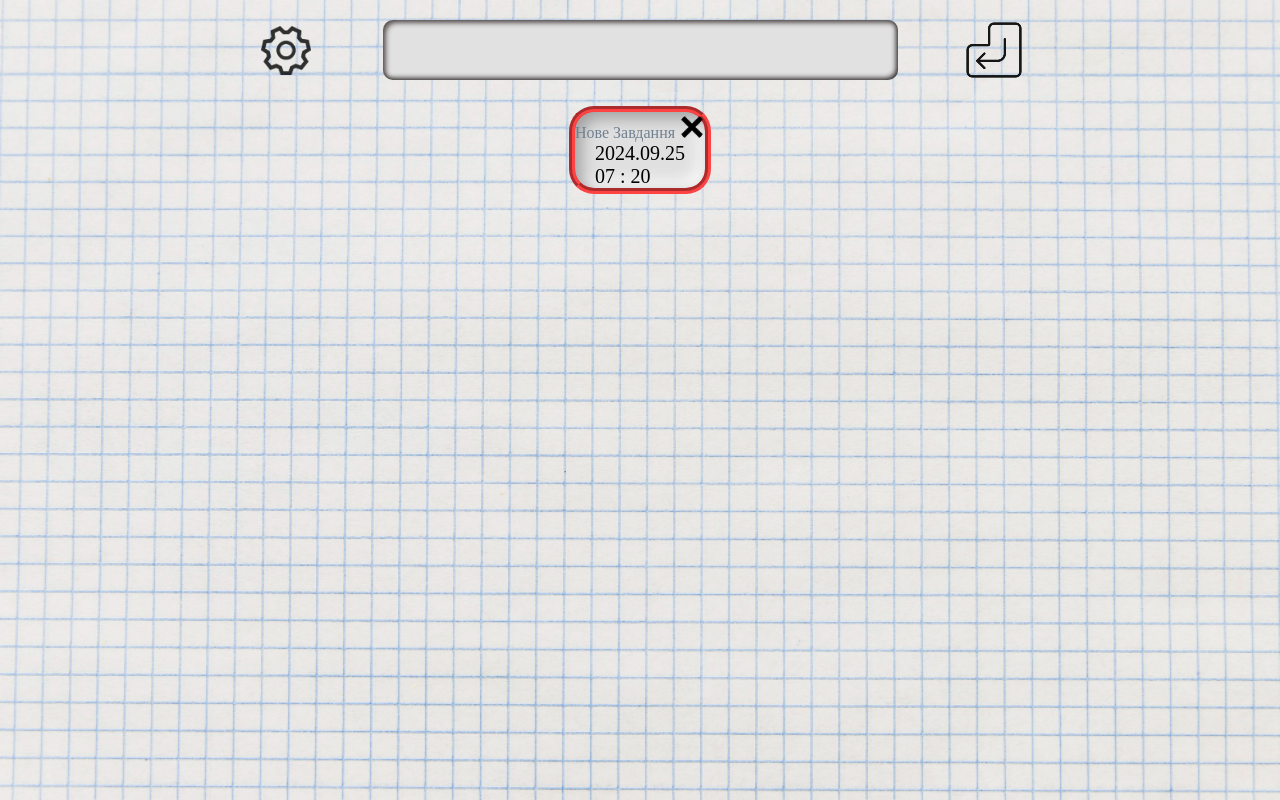
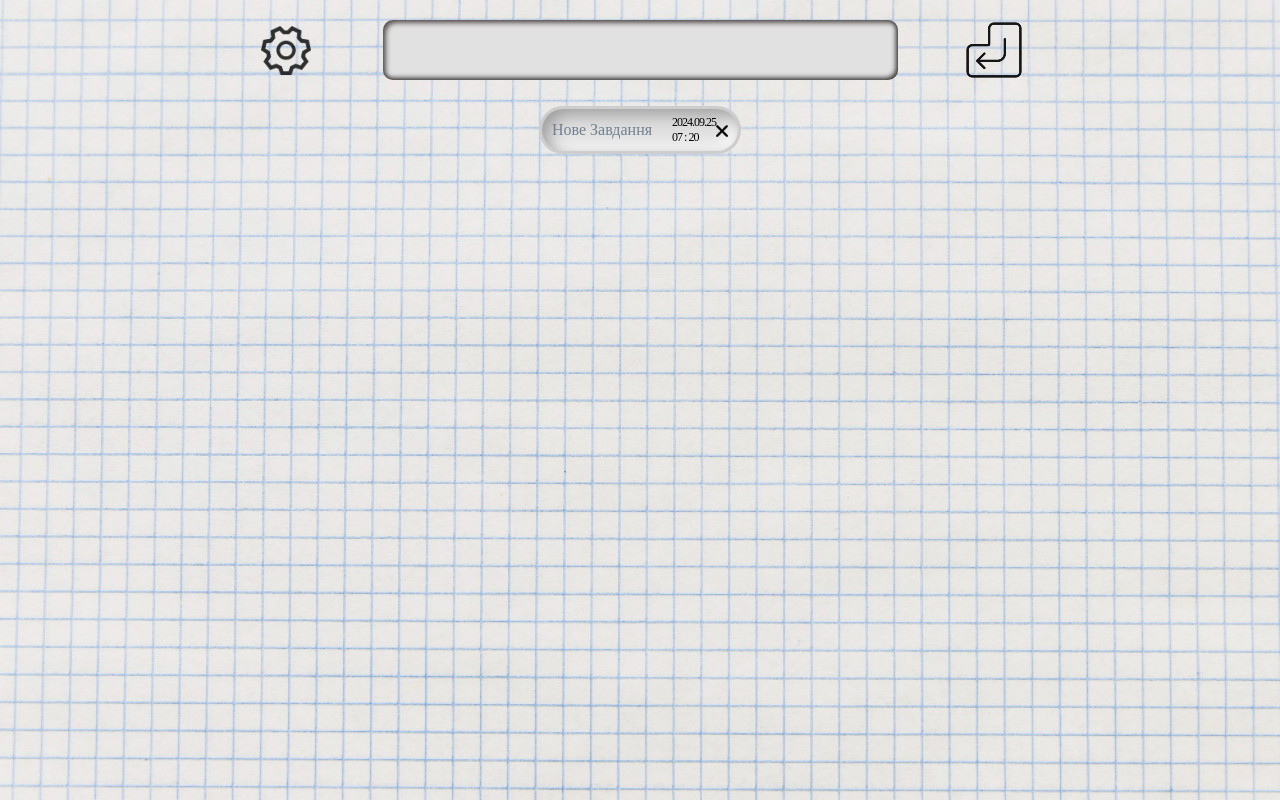
Before and after one commit to pepsif/Todo-list, a plain HTML site: page index.html in a window 1280 px wide. Both pictures are taken after a click on the button 993 px from the left and 50 px from the top of the page. Drawn offline with Linux system fonts and the light colour scheme.

Commit message:
feat: edit task-block in style.css

```diff
--- a/css/styles.css
+++ b/css/styles.css
@@ -219,7 +219,7 @@ opacity: .9;
   display: flex;
   align-items: center;
   position: relative;
-
+padding: 6px 10px;
   /* text-shadow: -1px -2px 3px rgba(255, 255, 255, 1),
     3px 3px 5px rgba(0, 0, 0, 0.5); */
   margin: 6px;
@@ -227,9 +227,9 @@ opacity: .9;
   /* padding: 10px 10px 10px 40px; */
 
   border-image-slice: 160;
-  border-style: groove;
-  border-width: 6px;
-  border-color: rgb(255 66 66);;
+  border-style: solid;
+  border-color: #9d9d9d4c;
+
   border-radius: 20px;
 
   border-radius: 25px;
@@ -242,7 +242,9 @@ opacity: .9;
   /* padding: 10px 20px; */
   /* border-radius: 10px; */
   display: flex;
-font-size: 20px;
+font-size: 12px;
+
+letter-spacing: -1px;
   align-items: center;
   color: rgb(0, 0, 0);
 
@@ -259,10 +261,10 @@ font-size: 20px;
 }
 
 .icon-close {
-  width: 26px;
+  width: 12px;
   position: relative;
   top: 2px;
-  border-radius: 50%;
+
 }
 
 .icon-close:hover {
--- a/js/main.js
+++ b/js/main.js
@@ -63,28 +63,24 @@ function Task( description, year, month, day, hours, minutes) {
 
 }
 
- // 72 row <img class="icon-ok" onclick="completeTask(${index})" src="./assets/icons/check-mark.png" alt="buttonok">
 
 const createTemplate = (task, index)=>{
 
         return `<div class="task-item-block  ${task.completed ? 'checked' : ''} "  onclick="completeTask(${index})">
 
 
-        <div>
+        ${task.description}
 
-        ${task.description}
-          <span>
-
-
-          <img class="icon-close" onclick="deleteTask(${index})" src="./assets/icons/close.png" alt="button close">
-          </span>
 
           <div class="data-block">
             <p class="data-year">${ task.year }.${ task.month < 9 ? "0" + (task.month+1) : task.month+1 }.${ task.day < 9 ? "0"+task.day : task.day }</p>
             <p class="data-time">${ task.hours<10 ? "0"+task.hours : task.hours } : ${ task.minutes < 10 ? "0" + task.minutes : task.minutes }</p>
           </div>
 
-         </div>
+          <div>
+           <img class="icon-close" onclick="deleteTask(${index})" src="./assets/icons/close.png" alt="button close">
+          </div>
+
         </div> `
 }
 
```
